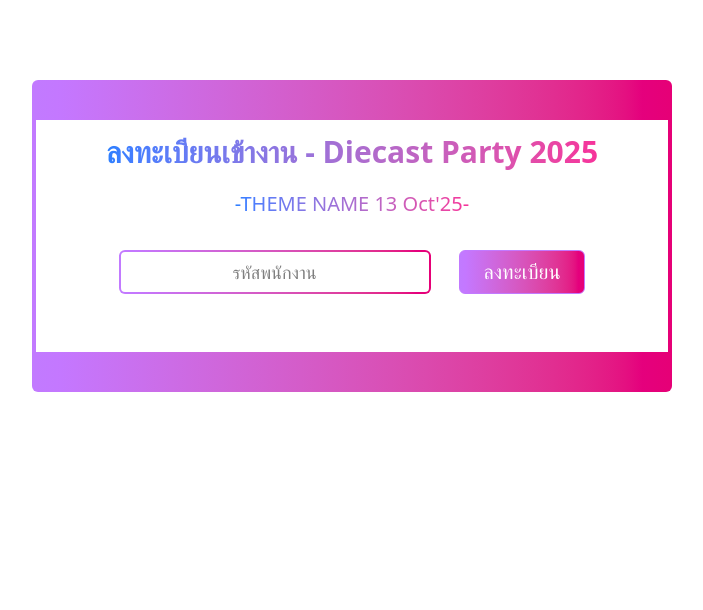
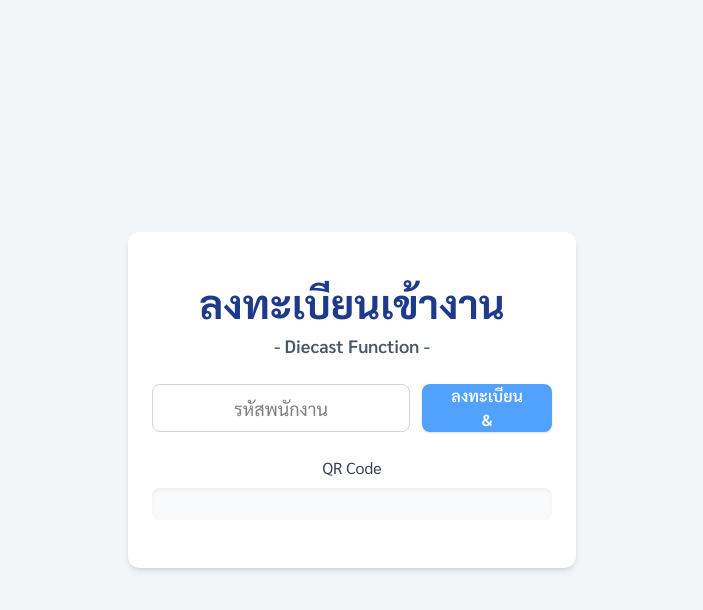
Before and after one commit to EngDiecast/EngDiecast.github.io, a plain HTML site: page index.html in a window 1280 px wide. Shown: the whole page, without its empty margins (288-991 px from the left). Drawn offline with nearby package versions, Linux system fonts and the light colour scheme.

Commit message:
Update index.html

```diff
--- a/index.html
+++ b/index.html
@@ -1,90 +1,94 @@
 <!DOCTYPE html>
 <html lang="th">
 <head>
-    <meta charset="UTF-8" />
-    <title>Function Party🎉</title>
+  <meta charset="UTF-8">
+  <title>Minimal Registration Fullscreen</title>
+
+  <!-- Google Fonts -->
+  <link href="https://fonts.googleapis.com/css2?family=Sarabun:wght@400;600;700&display=swap" rel="stylesheet">
+
+  <script src="https://cdn.jsdelivr.net/npm/html2canvas@1.4.1/dist/html2canvas.min.js"></script>
+  <script src="https://cdn.jsdelivr.net/npm/qrcode@1.5.1/build/qrcode.min.js"></script>
   <script src="https://cdn.jsdelivr.net/npm/@tailwindcss/browser@4"></script>
-    <!-- <style>
+
+  <style>
     body {
-      font-family: sans-serif;
+      font-family: 'Sarabun', sans-serif;
+      background-color: #f3f6f9;
+    }
+    h1 {
+      font-weight: 700;
+      font-size: 2.5rem;
+      color: #1e3a8a;
       text-align: center;
-      margin-top: 50px;
     }
-    input[type="text"] {
-      padding: 10px;
-      width: 300px;
-      font-size: 16px;
+    .btn-minimal:hover {
+      background-color: #2563eb;
+      color: white;
     }
-    button {
-      padding: 10px 20px;
-      font-size: 16px;
-      margin-left: 10px;
-    }
-    #qrcode {
-      margin-top: 20px;
-    }
-  </style> -->
+  </style>
 </head>
-  <body>
-    <div class="px-[4px] pt-[40px] rounded-tl-md rounded-tr-md bg-gradient-to-r from-purple-400 to-pink-600 m-auto mt-20 mb-0" style="width: 640px;">
-      <div class="flex flex-col gap-5 items-center justify-center text-center p-2 text-align-middle bg-white h-28 ">
+<body class="min-h-screen flex items-center justify-center p-0">
 
-        <div class="text-3xl font-extrabold bg-gradient-to-r from-blue-500 to-pink-500 bg-clip-text text-transparent">
-          ลงทะเบียนเข้างาน - Diecast Party 2025
+  <!-- Card Container -->
+  <div id="captureArea" class="w-full h-full sm:max-w-md bg-white rounded-none sm:rounded-xl shadow-md flex flex-col items-center p-6">
+
+    <!-- Header -->
+    <h1 class="mt-4">ลงทะเบียนเข้างาน</h1>
+    <p class="text-gray-600 text-center text-lg mb-6 font-semibold">- Diecast Function -</p>
+
+    <!-- Input & Button -->
+    <div class="w-full flex flex-col sm:flex-row gap-3 mb-6">
+      <input id="text-input" type="text" placeholder="รหัสพนักงาน"
+             class="flex-1 h-12 px-4 rounded-lg border border-gray-300 text-center text-lg focus:outline-none focus:ring-2 focus:ring-blue-300"/>
+      <button onclick="generateQR()"
+              class="h-12 px-6 bg-blue-400 text-white font-semibold rounded-lg shadow transition-colors duration-200 btn-minimal">
+        ลงทะเบียน & ดาวน์โหลด
+      </button>
     </div>
 
-        <div class="text-xl  bg-gradient-to-r from-blue-500 to-pink-500 bg-clip-text text-transparent">
-          -THEME NAME 13 Oct'25-
-        </div>
-
-      </div>
-    </div>
-
-    <div class="pt-[0px] px-[4px] pb-[40px] rounded-bl-md rounded-br-md bg-gradient-to-r from-purple-400 to-pink-600 m-auto" style="width: 640px;">
-
-      <div class="flex gap-7 items-center justify-center bg-white h-15 pt-5 ">
-        <div class="rounded-md bg-gradient-to-r from-purple-400 to-pink-600 p-[2px]">
-        <input
-        class="h-10 px-6 text-center rounded-sm bg-white text-lg"
-        type="text"
-        id="text-input"
-        placeholder="รหัสพนักงาน"
-        />
-        </div>
-        <button class="border border-purple-400 text-xl text-white h-11 px-6 rounded-md bg-gradient-to-r from-purple-400 to-pink-600" onclick="generateQR()">ลงทะเบียน</button>
-      </div>
-
-      <div class="flex items-center justify-center bg-white ">
-        <div class="my-[30px]" id="qrcode"></div>
+    <!-- QR Code Block -->
+    <div class="w-full flex flex-col items-center mb-6 flex-grow">
+      <span class="text-gray-700 mb-2 font-medium">QR Code</span>
+      <div id="qrcode" class="flex justify-center items-center p-4 bg-gray-50 rounded-lg shadow-inner flex-grow w-full"></div>
     </div>
 
   </div>
 
-
-
-    <!-- โหลดไลบรารี qrcode.js จาก CDN -->
-    <script src="https://cdn.jsdelivr.net/npm/qrcodejs@1.0.0/qrcode.min.js"></script>
   <script>
-      let qr;
     function generateQR() {
-        const text = document.getElementById("text-input").value;
+      const text = document.getElementById("text-input").value.trim();
       const qrcodeContainer = document.getElementById("qrcode");
-
-        // ล้าง QR เดิมถ้ามี
       qrcodeContainer.innerHTML = "";
 
-        if (!text.trim()) {
-          alert("กรุณาใส่ข้อความก่อน");
+      if(!text){
+        alert("กรุณาใส่รหัสพนักงานก่อน");
         return;
       }
 
-        // สร้าง QR ใหม่
-        qr = new QRCode(qrcodeContainer, {
-          text: text,
-          width: 200,
-          height: 200,
+      const canvasQR = document.createElement("canvas");
+      canvasQR.classList.add("rounded-md", "shadow-sm");
+      qrcodeContainer.appendChild(canvasQR);
+
+      QRCode.toCanvas(canvasQR, text, { width: 200 }, function(err){
+        if(err){
+          alert("เกิดข้อผิดพลาดในการสร้าง QR Code");
+          console.error(err);
+          return;
+        }
+
+        html2canvas(document.getElementById("captureArea"), { scale: 2, useCORS: true }).then(canvas=>{
+          canvas.toBlob(function(blob){
+            const link = document.createElement("a");
+            link.download = text + ".png";
+            link.href = URL.createObjectURL(blob);
+            link.click();
+            URL.revokeObjectURL(link.href);
+          });
+        });
       });
     }
   </script>
+
 </body>
 </html>
```
Lines whose indentation alone changed are shown as unchanged.
